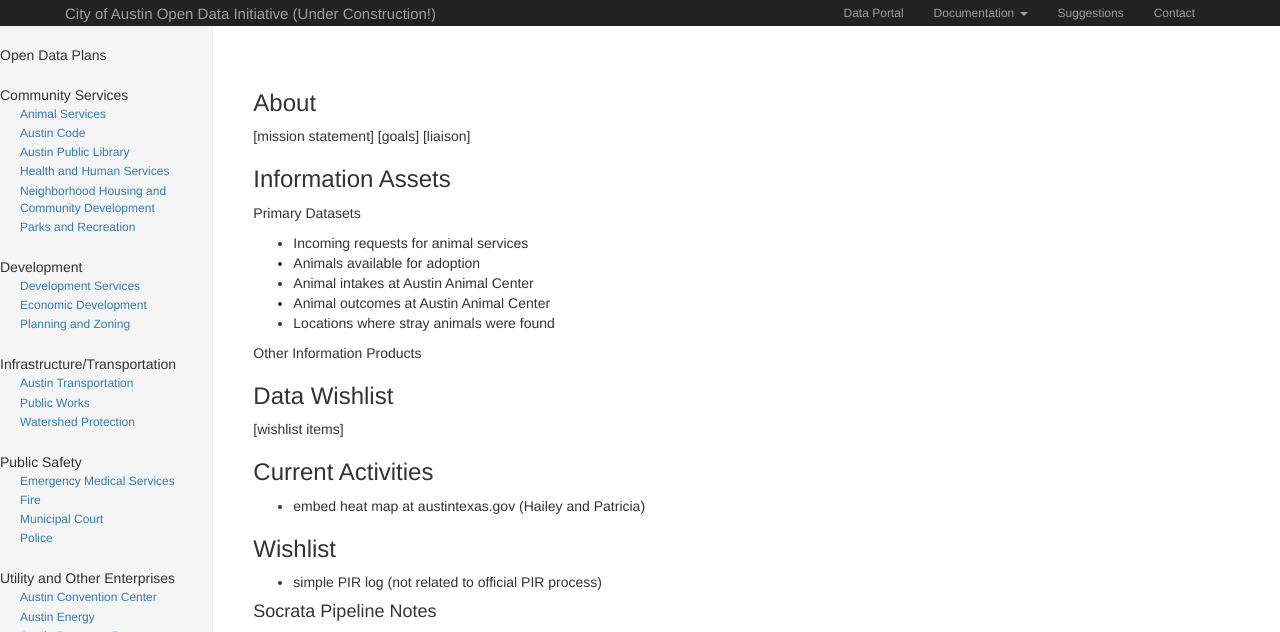
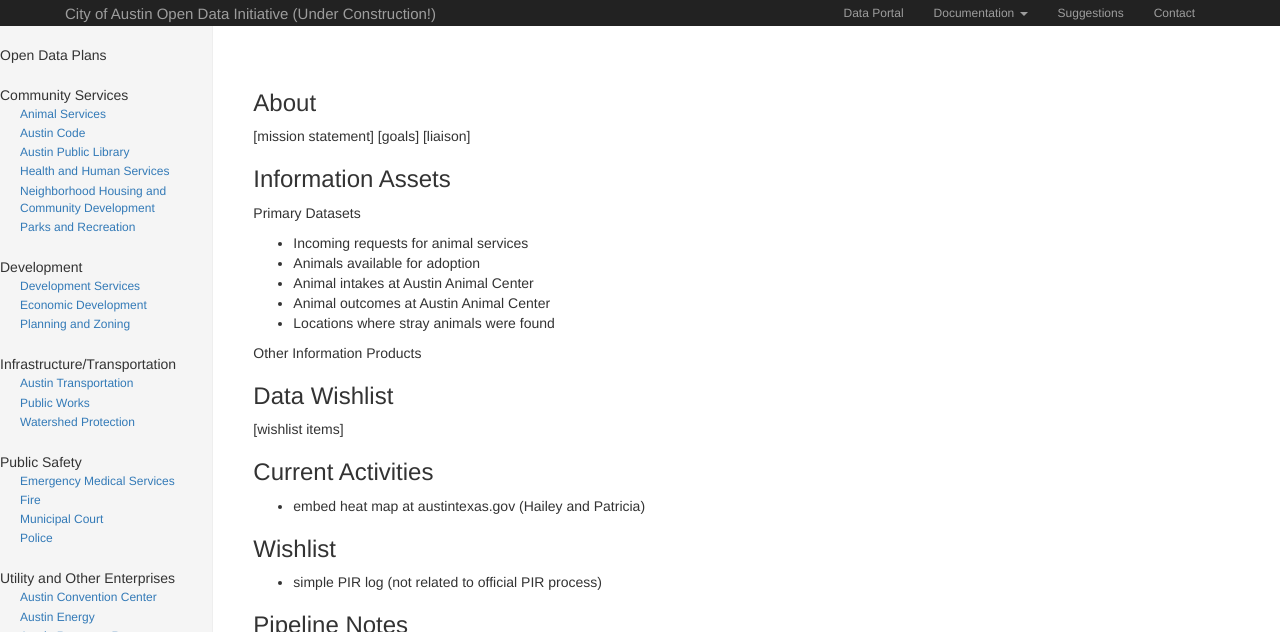
Before and after one commit to cityofaustin/open-data-manual, a Jekyll site: the page built from plans/animal-services.md, in a window 1280 px wide and 1190 px high. Shown: the top 632 px of the window. Built offline with Jekyll 4.4.1, drawn with Linux system fonts in a browser that asks for light colours; nearby versions of some CDN libraries; grey boxes are pictures that could not be loaded.

Commit message:
more plan layout adjustments

```diff
--- a/plans/animal-services.md
+++ b/plans/animal-services.md
@@ -12,6 +12,6 @@
 
 - simple PIR log (not related to official PIR process)
 
-#### Socrata Pipeline Notes
+### Pipeline Notes
 
-<iframe src="https://airtable.com/embed/shrX3Ln748vqXFJqd?layout=card&viewControls=on" frameborder="0" onmousewheel="" width="100%" height="533" style="background: #fff; border: 1px solid #ccc;"></iframe>
+<iframe src="https://airtable.com/embed/shrX3Ln748vqXFJqd?layout=card" frameborder="0" onmousewheel="" width="100%" height="300" style="background: #fff; border: 1px solid #ccc;"></iframe>
```
